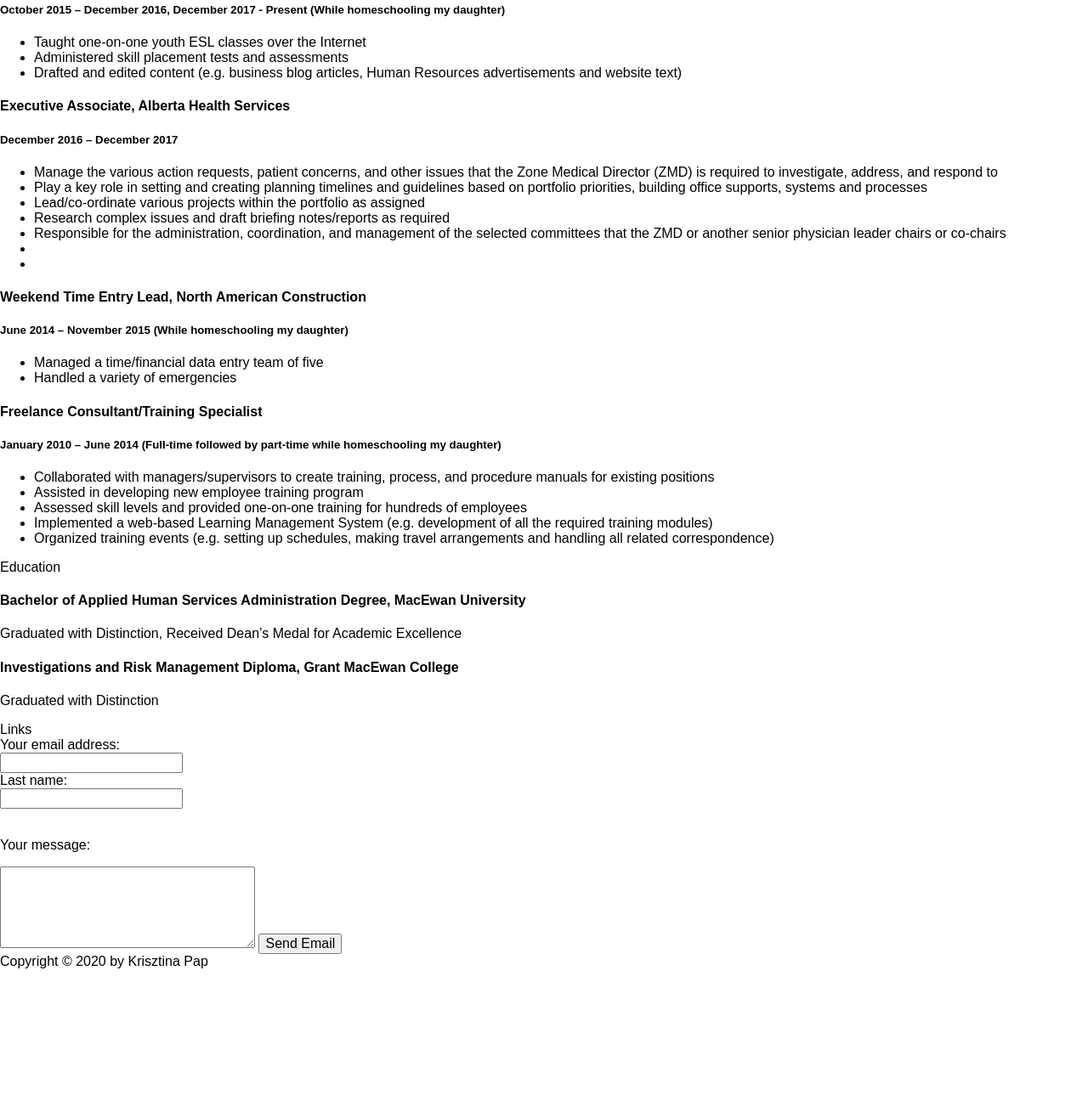
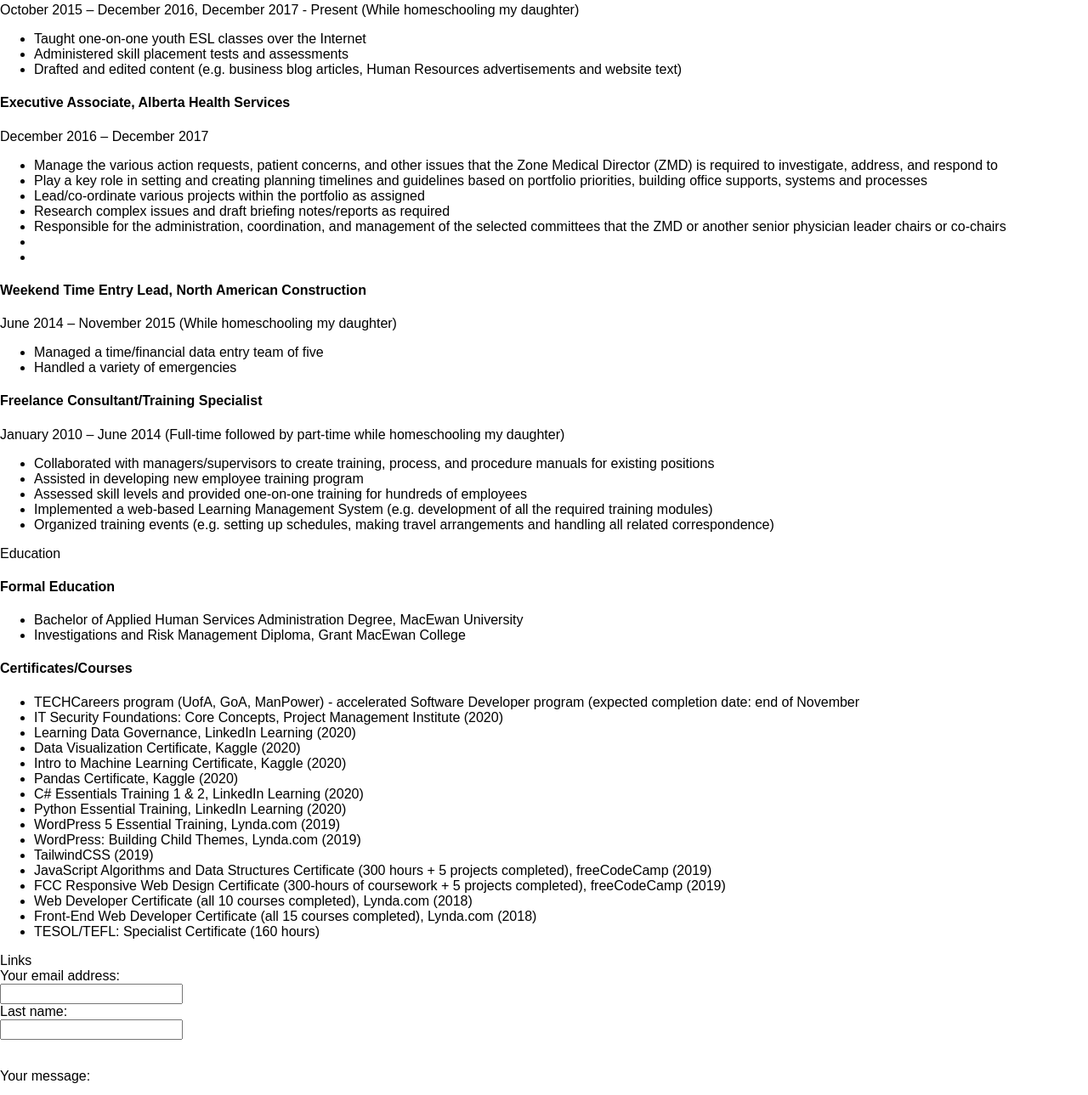
Before and after one commit to KrisztinaPap/portfolio-project, a plain HTML site: page index.html in a window 1280 px wide. Shown: the part 278-1567 px from the top of the page at 85% size. Before the commit the page ends 1419 px from the top, so only its background shows below. Drawn offline with Linux system fonts and the light colour scheme.

Commit message:
Adds some of the site copy (first draft of certificates/courses); Changes education headings to a <ul>;

```diff
--- a/index.html
+++ b/index.html
@@ -27,7 +27,7 @@
         <section id="workExperience">Work Experience</section>
             <article>
                 <h4>Freelance ESL Professional and Freelance Editor</h4>
-                <h5>October 2015 – December 2016, December 2017 - Present (While homeschooling my daughter)</h5>
+                <p>October 2015 – December 2016, December 2017 - Present (While homeschooling my daughter)</p>
                 <ul>
                     <li>Taught one-on-one youth ESL classes over the Internet</li>
                     <li>Administered skill placement tests and assessments</li>
@@ -38,7 +38,7 @@
 
             <article>
                 <h4>Executive Associate, Alberta Health Services</h4>
-                <h5>December 2016 – December 2017</h5>
+                <p>December 2016 – December 2017</p>
                 <ul>
                     <li>Manage the various action requests, patient concerns, and other issues that the Zone
                         Medical Director (ZMD) is required to investigate, address, and respond to</li>
@@ -55,7 +55,7 @@
 
             <article>
                 <h4>Weekend Time Entry Lead, North American Construction</h4>
-                <h5>June 2014 – November 2015 (While homeschooling my daughter)</h5>
+                <p>June 2014 – November 2015 (While homeschooling my daughter)</p>
                 <ul>
                     <li>Managed a time/financial data entry team of five</li>
                     <li>Handled a variety of emergencies</li>
@@ -64,24 +64,43 @@
 
             <article>
                 <h4>Freelance Consultant/Training Specialist</h4>
-                <h5>January 2010 – June 2014 (Full-time followed by part-time while homeschooling my daughter)</h5>
+                <p>January 2010 – June 2014 (Full-time followed by part-time while homeschooling my daughter)</p>
                 <ul>
-                    <li>Collaborated with managers/supervisors to create training, process, and procedure
-                        manuals for existing positions</li>
+                    <li>Collaborated with managers/supervisors to create training, process, and procedure manuals for existing positions</li>
                     <li>Assisted in developing new employee training program</li>
                     <li>Assessed skill levels and provided one-on-one training for hundreds of employees</li>
-                    <li>Implemented a web-based Learning Management System (e.g. development of all the
-                        required training modules)</li>
-                    <li>Organized training events (e.g. setting up schedules, making travel arrangements and
-                            handling all related correspondence)</li>
+                    <li>Implemented a web-based Learning Management System (e.g. development of all the required training modules)</li>
+                    <li>Organized training events (e.g. setting up schedules, making travel arrangements and handling all related correspondence)</li>
                 </ul>
             </article>
 
         <section id="education">Education</section>
-            <h4>Bachelor of Applied Human Services Administration Degree, MacEwan University</h4>
-            <p>Graduated with Distinction, Received Dean’s Medal for Academic Excellence</p>
-            <h4>Investigations and Risk Management Diploma, Grant MacEwan College</h4>
-            <p>Graduated with Distinction</p>
+            <h4>Formal Education</h4>
+                <ul>
+                    <li>Bachelor of Applied Human Services Administration Degree, MacEwan University</li>
+                    <li>Investigations and Risk Management Diploma, Grant MacEwan College</li>
+                </ul>
+
+            <h4>Certificates/Courses</h4>
+                <ul>
+                    <li>TECHCareers program (UofA, GoA, ManPower) - accelerated Software Developer program (expected completion date: end of November</li>
+                    <li>IT Security Foundations: Core Concepts, Project Management Institute (2020)</li>
+                    <li>Learning Data Governance, LinkedIn Learning (2020)</li>
+                    <li>Data Visualization Certificate, Kaggle (2020)</li>
+                    <li>Intro to Machine Learning Certificate, Kaggle (2020)</li>
+                    <li>Pandas Certificate, Kaggle (2020)</li>
+                    <li>C# Essentials Training 1 & 2, LinkedIn Learning (2020)</li>
+                    <li>Python Essential Training, LinkedIn Learning (2020)</li>
+                    <li>WordPress 5 Essential Training, Lynda.com (2019)</li>
+                    <li>WordPress: Building Child Themes, Lynda.com (2019)</li>
+                    <li>TailwindCSS (2019)</li>
+                    <li>JavaScript Algorithms and Data Structures Certificate (300 hours + 5 projects completed), freeCodeCamp (2019)</li>
+                    <li>FCC Responsive Web Design Certificate (300-hours of coursework + 5 projects completed), freeCodeCamp (2019)</li>
+                    <li>Web Developer Certificate (all 10 courses completed), Lynda.com (2018)</li>
+                    <li>Front-End Web Developer Certificate (all 15 courses completed), Lynda.com (2018)</li>
+                    <li>TESOL/TEFL: Specialist Certificate (160 hours)</li>
+                </ul>
+
 
         <section id="links">Links</section>
 
```
